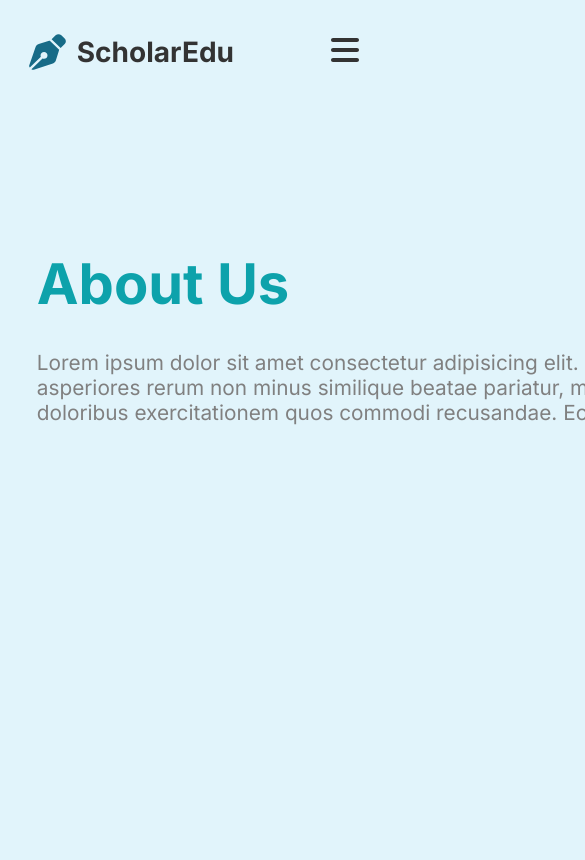
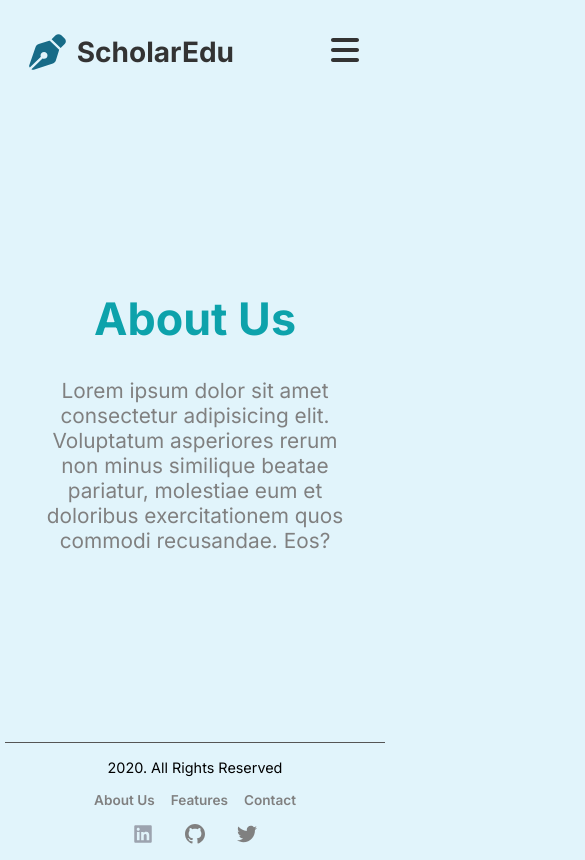
Before and after one commit to RanaChail/ScholarEdu, a plain HTML site: page about.html in a window 390 px wide. Shown: the top 860 px of the page, 585 px wide, since content can reach past the window. Drawn offline with Linux system fonts and the light colour scheme.

Commit message:
Added About Us Responsiveness.

```diff
--- a/about.html
+++ b/about.html
@@ -42,5 +42,26 @@
         </p>
       </div>
     </section>
+
+    <!--========================= Footer Section =========================-->
+    <section class="footer">
+      <div class="copyright-content">2020. All Rights Reserved</div>
+      <div class="footer-navbar">
+        <a href="#" class="footer-text">About Us</a>
+        <a href="#feature" class="footer-text">Features</a>
+        <a href="#contact" class="footer-text">Contact</a>
+      </div>
+      <div class="social">
+        <a href="#" class="footer-icon-container">
+          <img src="./images/linkedin.svg" alt="" class="footer-icon" />
+        </a>
+        <a href="#" class="footer-icon-container">
+          <img src="./images/github.svg" alt="" class="footer-icon" />
+        </a>
+        <a href="#" class="footer-icon-container">
+          <img src="./images/twitter.svg" alt="" class="footer-icon" />
+        </a>
+      </div>
+    </section>
   </body>
 </html>
--- a/aboutstyle.css
+++ b/aboutstyle.css
@@ -105,12 +105,12 @@ body{
     width: 100%;
     background: transparent;
     margin-top: 2rem;
+    text-align: center;
 }
 
 .about-content{
     display: flex;
-    width: 1240px;
-    height: 52vh;
+    height: 72vh;
     margin: 0 auto;
     flex-direction: column;
     justify-content: center;
@@ -118,7 +118,6 @@ body{
 
 .about-heading{
     font-size: 3.5rem;
-    text-align: left;
     font-weight: bold;
     margin: 0 2rem;
     color: var(--primary-color);
@@ -126,11 +125,18 @@ body{
     opacity: 0;
 }
 
+@media screen and (max-width: 480px) {
+    .about-heading{
+        font-size: 2.8rem;
+    }
+    .about-description{
+        font-size: 1.1rem;
+    }
+}
+
 .about-description{
     font-size: 1.3rem;
     margin: 2rem;
-    text-align: left;
-    width: 60%;
     color: var(--gray);
     animation: slideFromLeft 1s ease forwards;
     opacity: 0;
@@ -146,3 +152,70 @@ body{
         transform: translateX(0);
     }
 }
+
+/*-------------------------------- Footer Section -------------------------------*/
+.footer{
+    width: 100%;
+    padding: 1rem 0;
+    margin: 0 auto;
+    border-top: 1px solid var(--dark-gray);
+    display: flex;
+    justify-content: space-around;
+    align-items: center;
+}
+
+.footer-navbar{
+    display: flex;
+    justify-content: space-between;
+    gap: 2rem;
+}
+
+.footer-text{
+    font-size: 1rem;
+    font-weight: 600;
+    color: var(--gray);
+    transition: all 0.3s ease;
+}
+
+.footer-text:hover{
+    color: var(--primary-color);
+}
+
+.social{
+    display: flex;
+    justify-content: space-between;
+    gap: 2rem;
+}
+
+.footer-icon-container{
+    height: 1.5rem;
+    width: 1.5rem;
+}
+
+.footer-icon{
+    height: 100%;
+    width: 100%;
+}
+
+@media screen and (max-width: 800px) {
+    .copyright-content{
+        font-size: 0.9rem;
+    }
+    .footer-navbar{
+        gap: 1rem;
+    }
+    .footer-text{
+        font-size: 0.85rem;
+    }
+    .footer-icon-container{
+        height: 1.25rem;
+        width: 1.25rem;
+    }
+}
+
+@media screen and (max-width: 568px) {
+    .footer{
+        flex-direction: column;
+        gap: 1rem;
+    }
+}
```
Also changed, not shown: index.html (+1 -1 lines).
